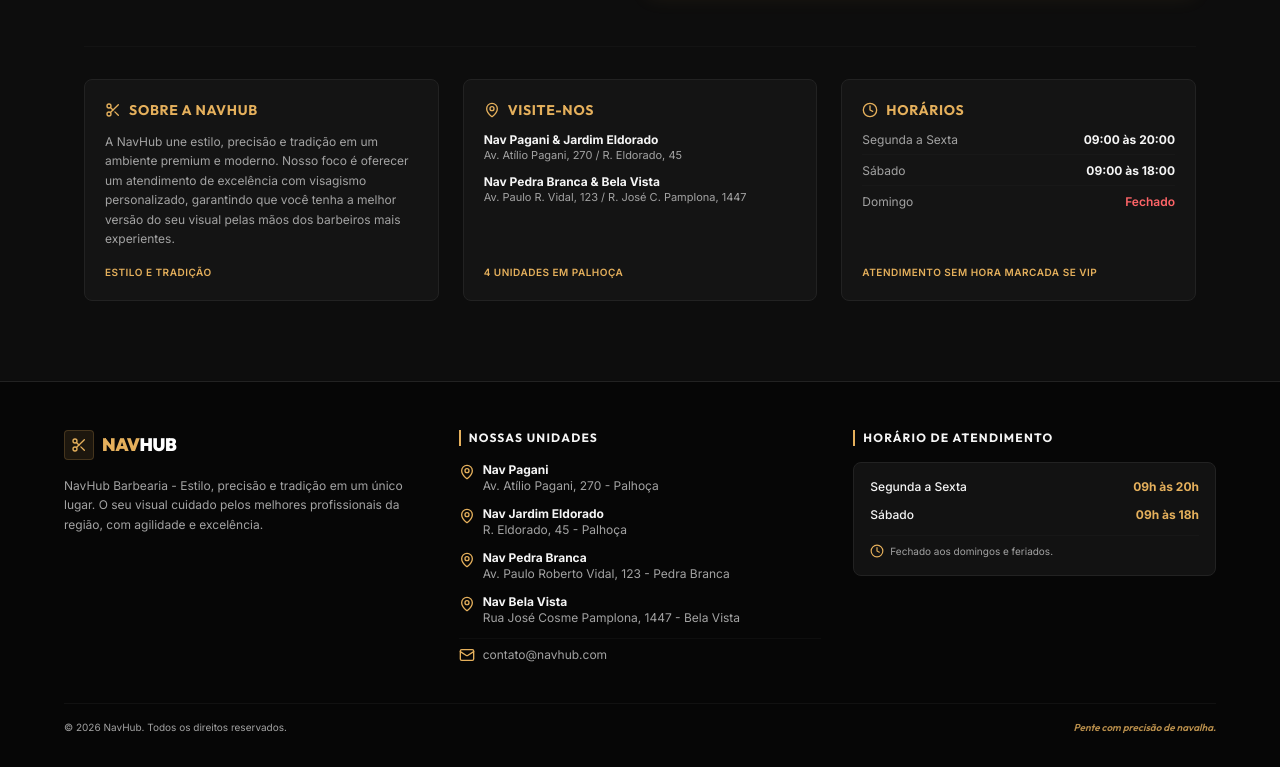
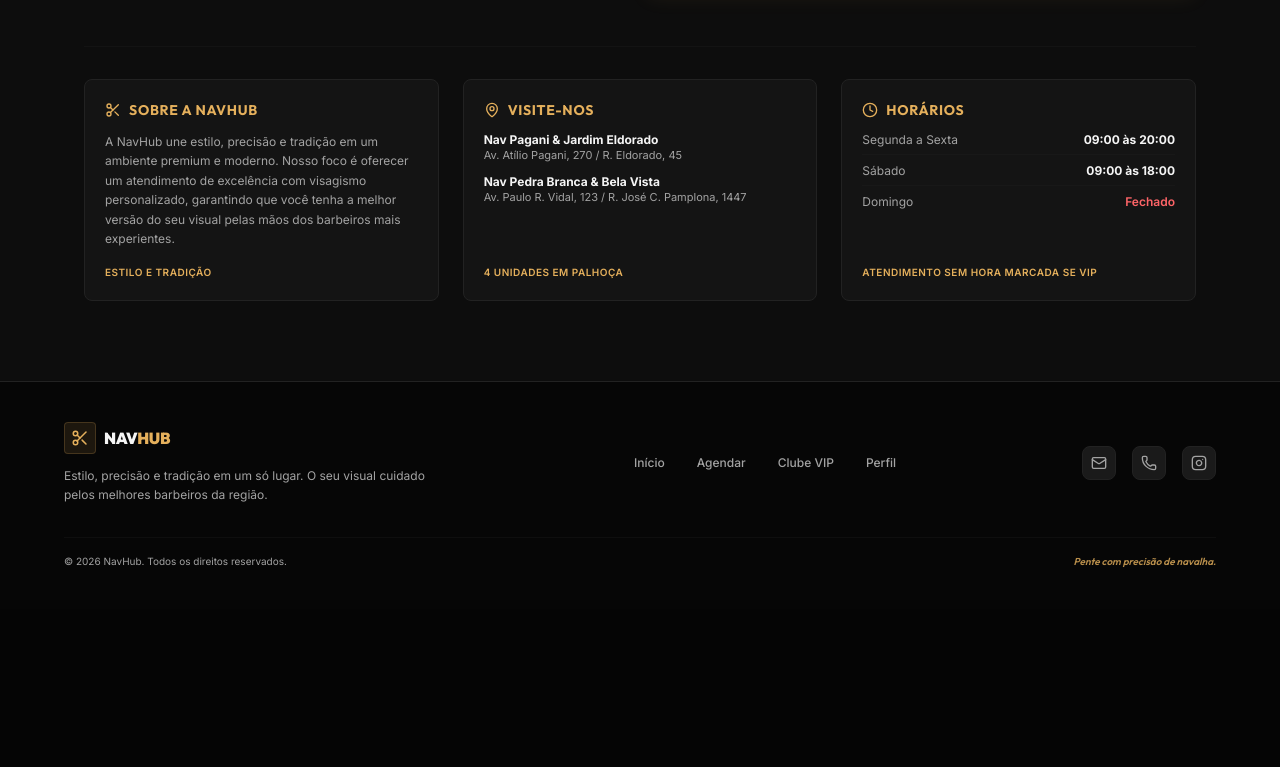
Before and after one commit to jefheee/navhub, a Next.js app: page / in a window 1280 px wide. Shown: the part 848-1615 px from the top of the page. After the commit the page ends 1457 px from the top, so only its background shows below. Built offline with nearby package versions, Linux system fonts and the light colour scheme.

Commit message:
feat: add Footer component with brand, navigation links, and contact info

```diff
--- a/src/components/Footer.tsx
+++ b/src/components/Footer.tsx
@@ -1,103 +1,76 @@
 'use client';
 
-import React, { useState } from 'react';
-import { Scissors, MapPin, Mail, Clock, ChevronDown, ChevronUp } from 'lucide-react';
+import React from 'react';
+import Link from 'next/link';
+import { Scissors, Mail, Phone, Instagram } from 'lucide-react';
 
 export function Footer() {
-  const [isAddressesOpen, setIsAddressesOpen] = useState(false);
+  return (
+    <footer className="w-full border-t border-nav-border bg-[#060606] pt-10 pb-24 md:pb-10 mt-auto px-6 relative z-10">
+      <div className="max-w-6xl mx-auto flex flex-col md:flex-row justify-between items-start md:items-center gap-8">
 
-  return (
-    <footer className="w-full border-t border-nav-border bg-[#060606] pt-12 pb-24 md:pb-8 mt-auto px-6 relative z-10">
-      <div className="max-w-6xl mx-auto grid grid-cols-1 md:grid-cols-3 gap-8 text-left">
-        {/* About Section */}
-        <div className="space-y-4">
-          <div className="flex items-center gap-2 text-nav-gold">
-            <div className="p-1.5 rounded bg-nav-gold/10 text-nav-gold border border-nav-gold/20">
-              <Scissors className="w-4 h-4" />
+        {/* Brand Section */}
+        <div className="flex flex-col gap-3 max-w-sm">
+          <Link href="/" className="flex items-center gap-2 text-nav-text-light hover:text-nav-gold transition-colors group">
+            <div className="p-1.5 rounded bg-nav-gold/10 text-nav-gold border border-nav-gold/20 group-hover:scale-105 transition-transform">
+              <Scissors className="w-4.5 h-4.5" />
             </div>
-            <h4 className="font-display font-black text-lg uppercase tracking-tight">
-              Nav<span className="text-white">Hub</span>
-            </h4>
-          </div>
-          <p className="text-xs text-nav-text-muted leading-relaxed max-w-sm">
-            NavHub Barbearia - Estilo, precisão e tradição em um único lugar. O seu visual cuidado pelos melhores profissionais da região, com agilidade e excelência.
+            <span className="font-display font-black text-md tracking-tight uppercase">
+              Nav<span className="text-nav-gold">Hub</span>
+            </span>
+          </Link>
+          <p className="text-xs text-nav-text-muted leading-relaxed">
+            Estilo, precisão e tradição em um só lugar. O seu visual cuidado pelos melhores barbeiros da região.
           </p>
         </div>
 
-        {/* Addresses Section (Collapsible on mobile for cleaner footprint) */}
-        <div className="space-y-4">
-          <div className="flex items-center justify-between md:block">
-            <h4 className="font-display font-bold text-xs uppercase tracking-widest text-nav-text-light border-l-2 border-nav-gold pl-2">
-              Nossas Unidades
-            </h4>
-            <button
-              onClick={() => setIsAddressesOpen(!isAddressesOpen)}
-              className="md:hidden p-1 text-nav-gold hover:text-white transition-colors"
-            >
-              {isAddressesOpen ? <ChevronUp className="w-4 h-4" /> : <ChevronDown className="w-4 h-4" />}
-            </button>
-          </div>
-
-          <ul className={`text-xs text-nav-text-muted space-y-3 md:block ${isAddressesOpen ? 'block' : 'hidden'}`}>
-            <li className="flex items-start gap-2">
-              <MapPin className="w-4 h-4 text-nav-gold shrink-0 mt-0.5" />
-              <div>
-                <strong className="text-nav-text-light block">Nav Pagani</strong>
-                <span>Av. Atílio Pagani, 270 - Palhoça</span>
-              </div>
-            </li>
-            <li className="flex items-start gap-2">
-              <MapPin className="w-4 h-4 text-nav-gold shrink-0 mt-0.5" />
-              <div>
-                <strong className="text-nav-text-light block">Nav Jardim Eldorado</strong>
-                <span>R. Eldorado, 45 - Palhoça</span>
-              </div>
-            </li>
-            <li className="flex items-start gap-2">
-              <MapPin className="w-4 h-4 text-nav-gold shrink-0 mt-0.5" />
-              <div>
-                <strong className="text-nav-text-light block">Nav Pedra Branca</strong>
-                <span>Av. Paulo Roberto Vidal, 123 - Pedra Branca</span>
-              </div>
-            </li>
-            <li className="flex items-start gap-2">
-              <MapPin className="w-4 h-4 text-nav-gold shrink-0 mt-0.5" />
-              <div>
-                <strong className="text-nav-text-light block">Nav Bela Vista</strong>
-                <span>Rua José Cosme Pamplona, 1447 - Bela Vista</span>
-              </div>
-            </li>
-            <li className="flex items-center gap-2 pt-2 border-t border-nav-border/30 mt-2">
-              <Mail className="w-4 h-4 text-nav-gold shrink-0" />
-              <a href="mailto:contato@navhub.com" className="hover:text-nav-gold transition-colors">contato@navhub.com</a>
-            </li>
-          </ul>
+        {/* Quick Links Menu */}
+        <div className="flex flex-wrap gap-x-8 gap-y-3">
+          <Link href="/" className="text-xs text-nav-text-muted hover:text-nav-gold transition-colors font-medium">
+            Início
+          </Link>
+          <Link href="/agendamento/unidade" className="text-xs text-nav-text-muted hover:text-nav-gold transition-colors font-medium">
+            Agendar
+          </Link>
+          <Link href="/clube-vip" className="text-xs text-nav-text-muted hover:text-nav-gold transition-colors font-medium">
+            Clube VIP
+          </Link>
+          <Link href="/perfil" className="text-xs text-nav-text-muted hover:text-nav-gold transition-colors font-medium">
+            Perfil
+          </Link>
         </div>
 
-        {/* Opening Hours Section */}
-        <div className="space-y-4">
-          <h4 className="font-display font-bold text-xs uppercase tracking-widest text-nav-text-light border-l-2 border-nav-gold pl-2">
-            Horário de Atendimento
-          </h4>
-          <div className="bg-[#121212] border border-nav-border p-4 rounded-lg space-y-3">
-            <div className="flex items-center justify-between text-xs text-nav-text-light">
-              <span className="font-medium">Segunda a Sexta</span>
-              <span className="text-nav-gold font-bold">09h às 20h</span>
-            </div>
-            <div className="flex items-center justify-between text-xs text-nav-text-light">
-              <span className="font-medium">Sábado</span>
-              <span className="text-nav-gold font-bold">09h às 18h</span>
-            </div>
-            <div className="flex items-center gap-1.5 text-[10px] text-nav-text-muted pt-2 border-t border-nav-border/30 mt-2">
-              <Clock className="w-3.5 h-3.5 text-nav-gold shrink-0" />
-              <span>Fechado aos domingos e feriados.</span>
-            </div>
-          </div>
+        {/* Contact & Socials */}
+        <div className="flex items-center gap-4">
+          <a
+            href="mailto:contato@navhub.com.br"
+            className="p-2 rounded-lg bg-nav-surface border border-nav-border text-nav-text-muted hover:text-nav-gold transition-colors"
+            title="E-mail"
+          >
+            <Mail className="w-4 h-4" />
+          </a>
+          <a
+            href="tel:+5548999999999"
+            className="p-2 rounded-lg bg-nav-surface border border-nav-border text-nav-text-muted hover:text-nav-gold transition-colors"
+            title="Telefone"
+          >
+            <Phone className="w-4 h-4" />
+          </a>
+          <a
+            href="https://instagram.com"
+            target="_blank"
+            rel="noopener noreferrer"
+            className="p-2 rounded-lg bg-nav-surface border border-nav-border text-nav-text-muted hover:text-nav-gold transition-colors"
+            title="Instagram"
+          >
+            <Instagram className="w-4 h-4" />
+          </a>
         </div>
+
       </div>
 
-      {/* Rights Bottom Bar */}
-      <div className="max-w-6xl mx-auto border-t border-nav-border/40 mt-10 pt-4 flex flex-col sm:flex-row justify-between items-center gap-3 text-[10px] text-nav-text-muted">
+      {/* Divider */}
+      <div className="max-w-6xl mx-auto border-t border-nav-border/30 mt-8 pt-4 flex flex-col sm:flex-row justify-between items-center gap-3 text-[10px] text-nav-text-muted">
         <span>&copy; {new Date().getFullYear()} NavHub. Todos os direitos reservados.</span>
         <span className="font-display font-semibold italic text-nav-gold/80">Pente com precisão de navalha.</span>
       </div>
```
